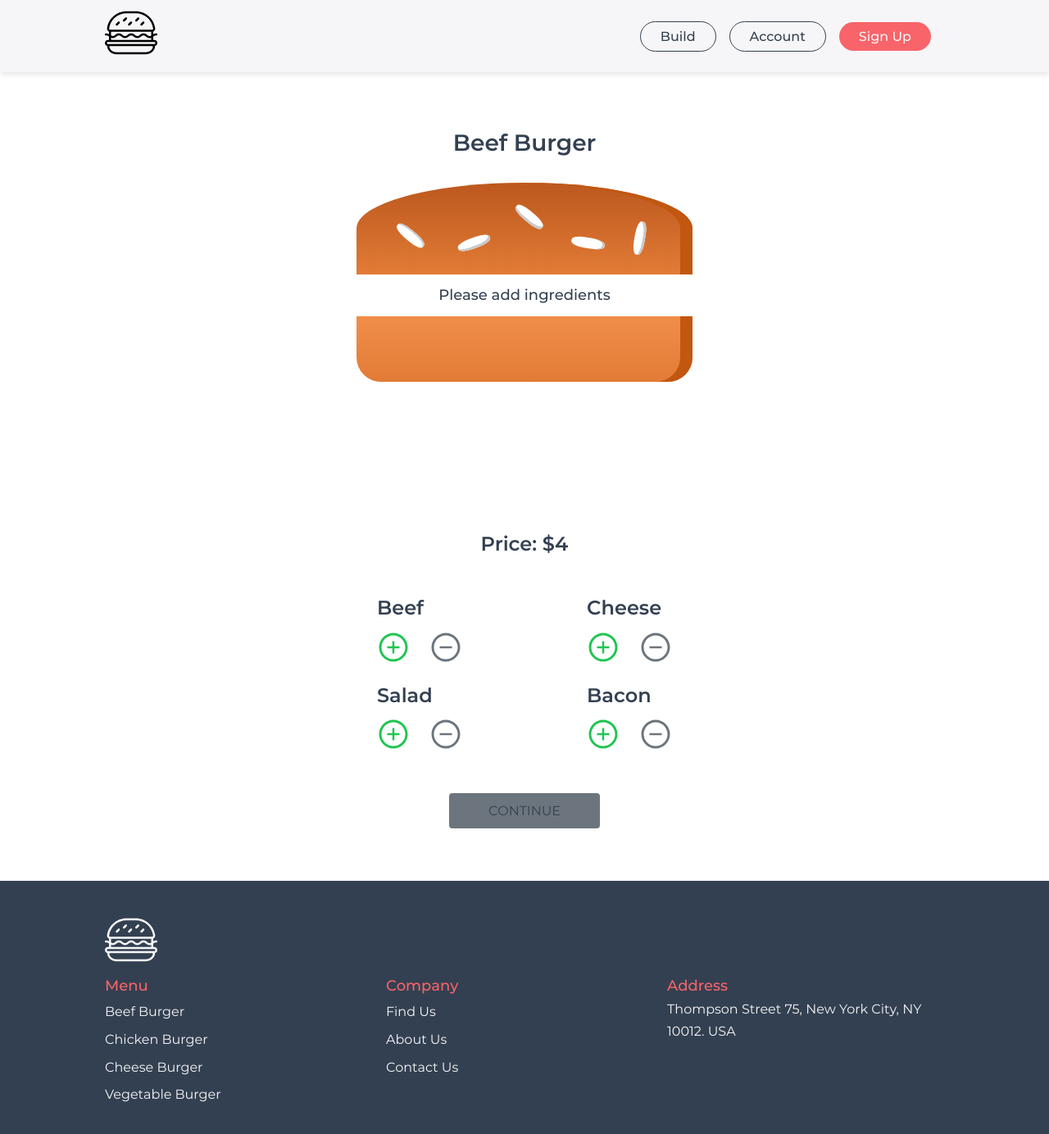
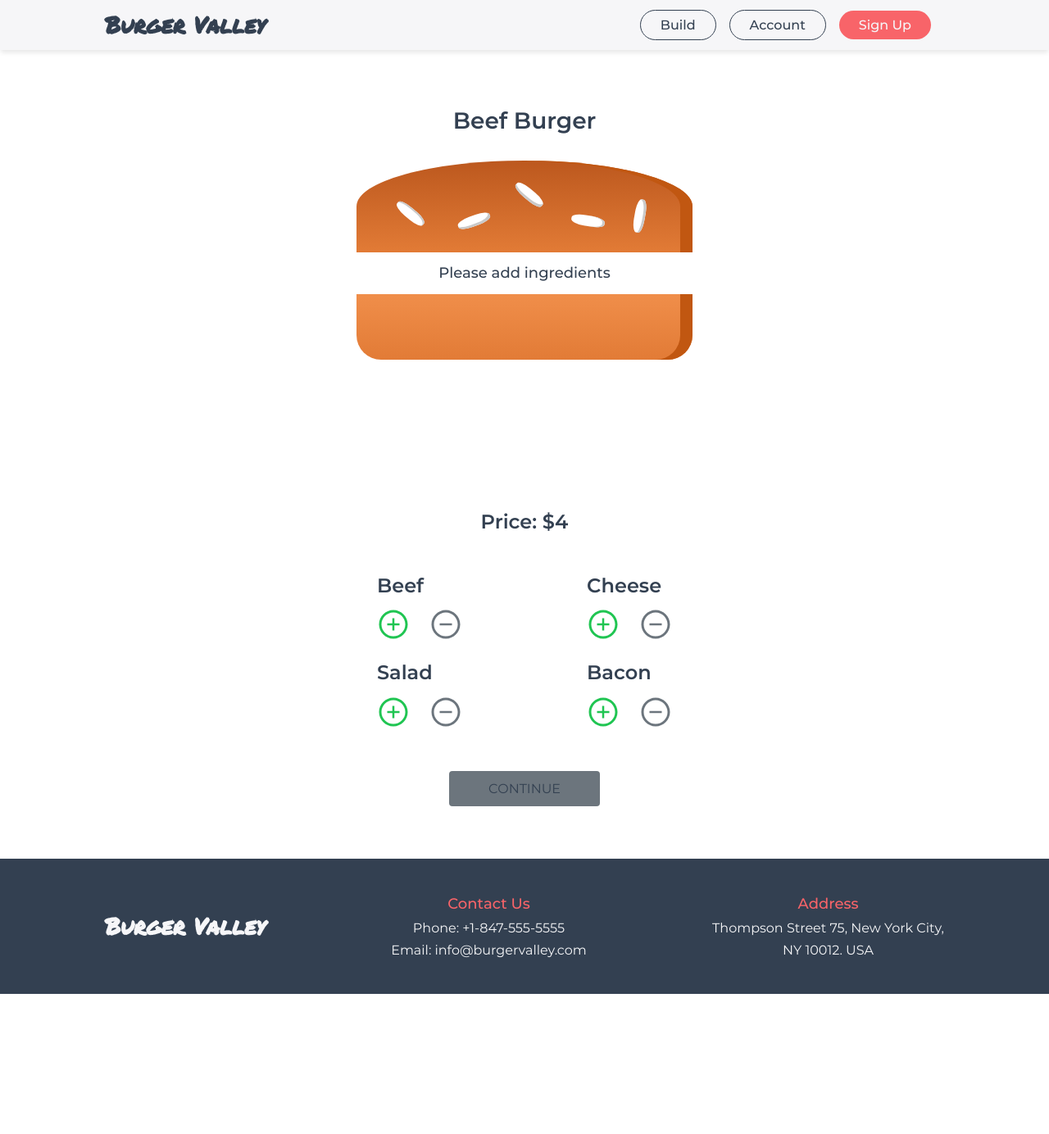
Before and after one commit to alaminnku/burger-valy-frontend, a Next.js app: page /beef-burger in a window 1280 px wide. Shown: the top 1384 px of the page at 82% size. After the commit the page ends 1213 px from the top, so only its background shows below. Built offline with nearby package versions, Linux system fonts and the light colour scheme; no server answers.

Commit message:
Logo and footer updated

```diff
--- a/components/layout/Footer.jsx
+++ b/components/layout/Footer.jsx
@@ -13,7 +13,7 @@ const Footer = () => {
     <footer className={styles.Footer}>
       <div className={styles.MobileFooter}>
         <div className={styles.Item}>
-          <Link href='/'>
+          <Link href="/">
             <a>
               <HiHome className={styles.Icon} />
               <p>Home</p>
@@ -21,7 +21,7 @@ const Footer = () => {
           </Link>
         </div>
         <div className={styles.Item}>
-          <Link href='/build-burger'>
+          <Link href="/build-burger">
             <a>
               <RiBuilding2Fill className={styles.Icon} />
               <p>Build</p>
@@ -41,18 +41,30 @@ const Footer = () => {
 
       <div className={styles.DesktopFooter}>
         <div className={styles.Logo}>
-          <Link href='/'>
+          <Link href="/">
             <a>
-              <Image
-                src='/images/layout/footer-logo.svg'
-                width={64}
-                height={64}
-              />
+              <h3>Burger Valley</h3>
             </a>
           </Link>
         </div>
 
-        <div className={styles.Items}>
+        <div className={styles.Item}>
+          <p>Contact Us</p>
+          <a href="tel:+18475555555">Phone: +1-847-555-5555</a>
+          <a href="mailto:info@burgervalley.com">
+            Email: info@burgervalley.com
+          </a>
+        </div>
+
+        <div className={styles.Item}>
+          <p>Address</p>
+          <small>
+            Thompson Street 75, New York City, <br /> NY 10012. USA
+          </small>
+        </div>
+      </div>
+
+      {/* <div className={styles.Items}>
           <div className={styles.Item}>
             <p>Menu</p>
             <ul>
@@ -104,8 +116,7 @@ const Footer = () => {
             <p>Address</p>
             <small>Thompson Street 75, New York City, NY 10012. USA</small>
           </div>
-        </div>
-      </div>
+        </div> */}
     </footer>
   );
 };
--- a/components/layout/Navbar.jsx
+++ b/components/layout/Navbar.jsx
@@ -24,10 +24,10 @@ const Navbar = () => {
 
   return (
     <nav className={styles.Navbar}>
-      <div>
+      <div className={styles.Logo}>
         <Link href="/">
           <a>
-            <Image src="/images/layout/logo.svg" width={64} height={64} />
+            <h3>Burger Valley</h3>
           </a>
         </Link>
       </div>
--- a/components/passwordReset/ResetPassword.jsx
+++ b/components/passwordReset/ResetPassword.jsx
@@ -38,8 +38,6 @@ const ResetPassword = () => {
     ) {
       setDisabled(false);
     }
-
-    console.log(password.length);
   };
 
   const handleSubmit = async (e) => {
@@ -49,8 +47,10 @@ const ResetPassword = () => {
     const code = router.query.code;
 
     try {
+      // Start the loader
       setLoading(true);
 
+      // Post the data
       await axios.post(`${API_URL}/auth/reset-password`, {
         code,
         password,
@@ -68,6 +68,7 @@ const ResetPassword = () => {
       // Show the alert
       dispatch(setAlert("Password reset successful!", "Success"));
 
+      // Push to login
       router.push("/login");
     } catch (err) {
       const message = err.response.data.message[0].messages[0].message;
--- a/pages/account.js
+++ b/pages/account.js
@@ -19,8 +19,6 @@ export async function getServerSideProps({ req }) {
   // Get the token from cookie
   const { token } = parseCookies(req);
 
-  console.log(token);
-
   // Parse the token
   let parsedToken;
 
--- a/styles/globals.css
+++ b/styles/globals.css
@@ -43,6 +43,16 @@
     url("/fonts/carter-one-v12-latin-regular.woff2") format("woff2"),
     /* Chrome 26+, Opera 23+, Firefox 39+ */
       url("/fonts/carter-one-v12-latin-regular.woff") format("woff"); /* Chrome 6+, Firefox 3.6+, IE 9+, Safari 5.1+ */
+}
+
+/* permanent-marker-regular - latin */
+@font-face {
+  font-family: "Permanent Marker";
+  font-style: normal;
+  font-weight: 400;
+  src: local(""),
+    url("/fonts/permanent-marker-v10-latin-regular.woff2") format("woff2"),
+    url("/fonts/permanent-marker-v10-latin-regular.woff") format("woff");
 }
 
 /* Body */
--- a/styles/layout/footer.module.css
+++ b/styles/layout/footer.module.css
@@ -60,22 +60,38 @@
 
   .DesktopFooter {
     display: flex;
-    flex-direction: column;
+    align-items: center;
     padding: 2rem 5rem;
+    justify-content: space-between;
     background-color: var(--slateGrey);
   }
 
-  .DesktopFooter .Items .Item p,
-  .DesktopFooter .Items .Item ul li a,
-  .DesktopFooter small {
+  .DesktopFooter .Logo {
+    text-align: center;
+  }
+
+  .DesktopFooter .Logo h3 {
+    font-family: "Permanent Marker";
     color: var(--almostWhite);
   }
 
-  .DesktopFooter .Items .Item p {
-    font-weight: var(--medium);
+  .DesktopFooter .Item {
+    display: flex;
+    flex-direction: column;
+    text-align: center;
   }
 
-  .DesktopFooter .Items {
+  .DesktopFooter .Item p {
+    font-weight: var(--medium);
+    color: var(--kindaRed);
+  }
+
+  .DesktopFooter .Item small,
+  .DesktopFooter .Item a {
+    color: var(--almostWhite);
+  }
+
+  /* .DesktopFooter .Items {
     display: flex;
     justify-content: space-between;
     width: 100%;
@@ -106,7 +122,7 @@
 
   .DesktopFooter .Items .Item small {
     display: block;
-  }
+  } */
 }
 
 @media (min-width: 1280px) {
--- a/styles/layout/navbar.module.css
+++ b/styles/layout/navbar.module.css
@@ -6,6 +6,10 @@
   padding-top: 0.3rem;
   background-color: var(--almostWhite);
   box-shadow: 0 4px 6px -1px rgba(0, 0, 0, 0.1);
+}
+
+.Navbar .Logo {
+  font-family: "Permanent Marker";
 }
 
 .Navbar .MobileNav ul li a {
```
Also changed, not shown: public/fonts/permanent-marker-v10-latin-regular.woff (added), public/fonts/permanent-marker-v10-latin-regular.woff2 (added).
